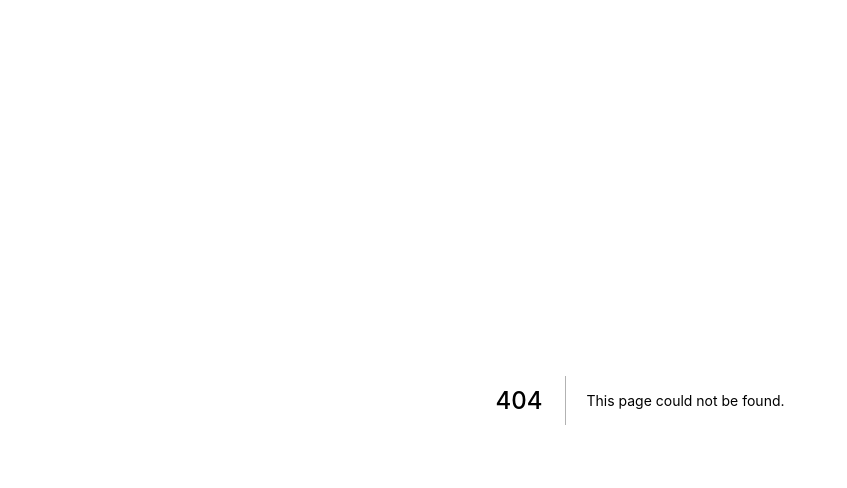
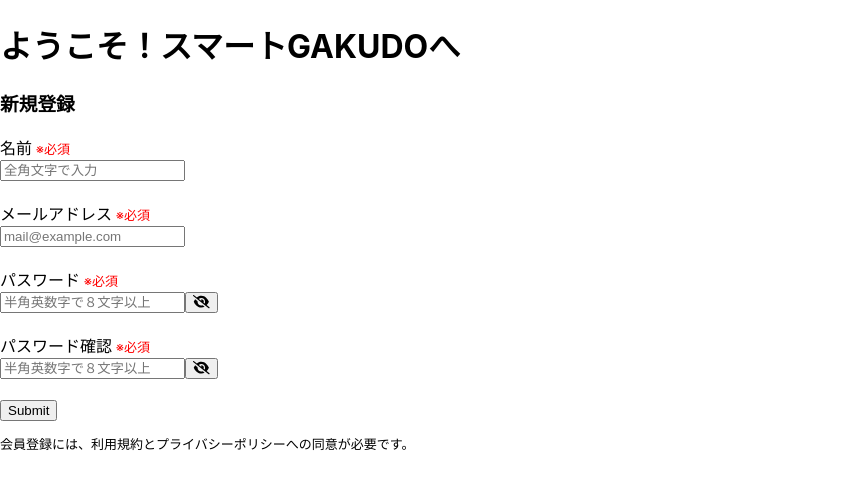
Before and after one commit to hidamari-kaihatu/aikon-app, a Next.js app in the folder app-next/next/: page /admin/sampleForm in a window 1280 px wide. Before the commit this address had no page. Shown: the top 488 px of the page, without its empty margins (0-847 px from the left). Built offline with nearby package versions, Linux system fonts and the light colour scheme.

Commit message:
管理者の新規登録フォームの実装こちら本命にする予定です

```diff
--- /dev/null
+++ b/app-next/next/pages/admin/sampleForm.tsx
@@ -0,0 +1,165 @@
+import { useForm, SubmitHandler } from "react-hook-form";
+import isEmail from 'validator/lib/isEmail';
+import * as yup from 'yup';
+import { yupResolver } from '@hookform/resolvers/yup';
+import { ErrorMessage } from "@hookform/error-message";
+import React,{ useState, useEffect } from "react";
+import{ FontAwesomeIcon } from "@fortawesome/react-fontawesome";
+import {faEye, faEyeSlash} from "@fortawesome/free-solid-svg-icons";
+import { Axios } from '../../lib/api';
+import Router from 'next/router';
+import { auth } from "../../firebaseConfig";
+import { getAuth, createUserWithEmailAndPassword } from "firebase/auth";
+import Link from 'next/link';
+
+//まず、名前とメールのフォームを作りバリエーションをかける[OK]
+// 名前：必須、全角[OK]
+// メール：必須、メール形式[OK]
+//パスワードのフォームを作り、バリデーションをかける[OK]
+// パスワード：必須、半角英数、８文字以上、確認パスワードとの一致[OK]
+// パスワード確認：必須、半角英数、８文字以上、確認パスワードとの一致[OK]
+//パスワードの目隠し機能を追加する[OK]
+// ４つの項目がdataとして取れたら、それを引数にしてonSubmit関数にfirebaseにstaffEmail, passwordを渡し、新規登録[]
+//登録しましたのポップアップ
+//ログインページへの遷移[OK]
+type Inputs = {
+  name: string,
+  email: string,
+  password: string,
+  confirmPassword: string
+};
+const schema = yup.object().shape({
+  name: yup
+    .string()
+    .required('必須項目です')
+    .matches(
+      /^[ぁ-んァ-ヶｱ-ﾝﾞﾟ一-龠]*$/,
+      'スペースなしで全角のひらがな、カタカナ、漢字で入力してください'
+    ),
+  email: yup
+    .string()
+    .required('必須項目です')
+    .email('メールアドレスの形式が不正です'),
+  password: yup
+    .string()
+    .required('入力してください')
+    .matches(
+      /^(?=.*?[a-zA-Z])(?=.*?\d)[a-zA-Z\d]{8,}$/,
+      'アルファベットと数字を組み合わせて8文字以上で入力してください'
+    ),
+  confirmPassword: yup
+    .string()
+    .required('入力してください')
+    .matches(
+      /^(?=.*?[a-zA-Z])(?=.*?\d)[a-zA-Z\d]{8,}$/,
+      'アルファベットと数字を組み合わせて8文字以上で入力してください'
+    )
+    .oneOf([yup.ref('password'), null], '確認用パスワードが一致していません'),
+
+})
+.required();//これがないとコンソールにdataが表示されなかった！
+
+export default function App() {
+  const { register, handleSubmit, watch, formState: { errors } } = useForm<Inputs>({
+    resolver: yupResolver(schema)
+  });
+  const onSubmit: SubmitHandler<Inputs> = data => {
+    console.log("data : ",data);
+    console.log("firebase");
+          // createUserWithEmailAndPassword(auth, data.email, data.password)
+
+          //DBのスタッフテーブルに職員のName ,EmailをPOST
+          const postData = {
+            "Name":data.name,
+            "Email":data.email,
+          }
+
+          Axios.post(`api/proxy/staffPost`, postData)
+          .then((res) => {
+            console.log(res.data);
+          })
+          .catch((error) => {
+            console.log(error);
+          });
+          //登録完了したらログイン画面へ
+          Router.push("/admin/admin-login")
+
+  }
+
+  // パスワード表示制御ようのstate
+  const [isRevealPassword, setIsRevealPassword] = useState(false);
+  const [isRevealRe_Password, setIsRevealRe_Password] = useState(false);
+
+  const togglePassword = () => {
+    setIsRevealPassword((prevState) => !prevState);
+  }
+  const toggleRe_Password = () => {
+    setIsRevealRe_Password((prevState) => !prevState);
+  }
+
+
+  return (
+    /* "handleSubmit" will validate your inputs before invoking "onSubmit" */
+    <form onSubmit={handleSubmit(onSubmit)} noValidate>
+      <div><h1>ようこそ！スマートGAKUDOへ</h1></div>
+      <div>
+       <h3>新規登録</h3>
+      名前<span style={{'color': 'red', 'fontSize': 'small'}}> ※必須</span><br></br>
+      <input
+        type='text'
+        placeholder='全角文字で入力'
+        {...register("name")} /><br></br>
+      <span style={{'color': 'red', 'fontSize': 'small'}}>{errors.name?.message}</span><br></br>
+
+      メールアドレス<span style={{'color': 'red', 'fontSize': 'small'}}> ※必須</span><br></br>
+      <input
+        type="email"
+        placeholder='mail@example.com'
+        {...register("email")} /><br></br>
+      <span style={{'color': 'red', 'fontSize': 'small'}}>{errors.email?.message}</span><br></br>
+
+      パスワード<span style={{'color': 'red', 'fontSize': 'small'}}> ※必須</span><br></br>
+      <input
+        placeholder="半角英数字で８文字以上"
+        {...register('password')}
+        type={isRevealPassword ? 'text' : 'password'}
+      />
+      <span
+	          onClick={togglePassword}
+            role="presentation"
+            style={{'color': 'black','fontSize': 'small'}}
+            >
+                {isRevealPassword ? (
+            <button> <FontAwesomeIcon icon={faEye} /></button>
+             ) : (
+              <button> <FontAwesomeIcon icon={faEyeSlash} /></button>
+               )}
+          </span><br></br>
+      <span style={{'color': 'red', 'fontSize': 'small'}}>{errors.password?.message}</span><br></br>
+
+      パスワード確認<span style={{'color': 'red', 'fontSize': 'small'}}> ※必須</span><br></br>
+      <input
+        placeholder="半角英数字で８文字以上"
+        {...register('confirmPassword')}
+        type={isRevealRe_Password ? 'text' : 'password'}
+      />
+      <span
+	          onClick={toggleRe_Password}
+            role="presentation"
+            style={{'color': 'black', 'fontSize': 'small'}}
+            >
+           {isRevealRe_Password ? (
+             <button><FontAwesomeIcon icon={faEye} /></button>
+             ) : (
+               <button><FontAwesomeIcon icon={faEyeSlash} /></button>
+               )}
+          </span><br></br>
+      <span style={{'color': 'red', 'fontSize': 'small'}}>{errors.confirmPassword?.message}</span><br></br>
+
+      <input type="submit" />
+      <p style={{'fontSize': 'small'}}>会員登録には、<Link href='../all/all-termsOfService'><a>利用規約</a></Link >と<Link href='../all/all-privacyPolicy'><a>プライバシーポリシーへ</a></Link>の同意が必要です。</p>
+
+    </div>
+    </form>
+  );
+}
```
